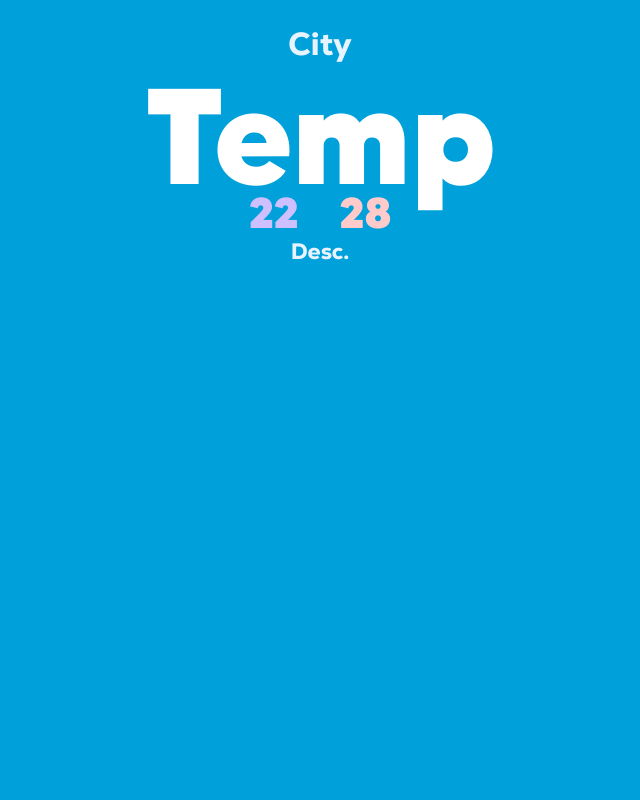
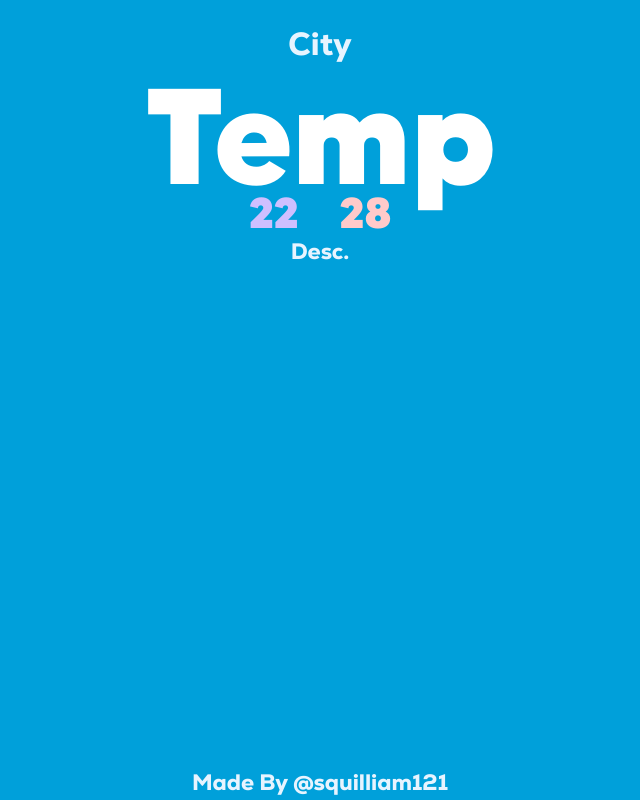
Before and after one commit to Squilliam121/squizweather, a plain HTML site: page index.html in a window 1280 px wide. Shown: the whole page, without its empty margins (320-960 px from the left). Drawn offline with Linux system fonts and the light colour scheme.

Commit message:
Update index.html

```diff
--- a/index.html
+++ b/index.html
@@ -17,6 +17,9 @@
         </div>
         <h3 id="weather" class="text">Desc.</h3>
     </div>
+    <div id="footer">
+        <h3 id="footertext">Made By @squilliam121</h3>
+    </div>
     <script src="index.js"></script> <!-- Links the JS file -->
 </body>
 </html>
```
